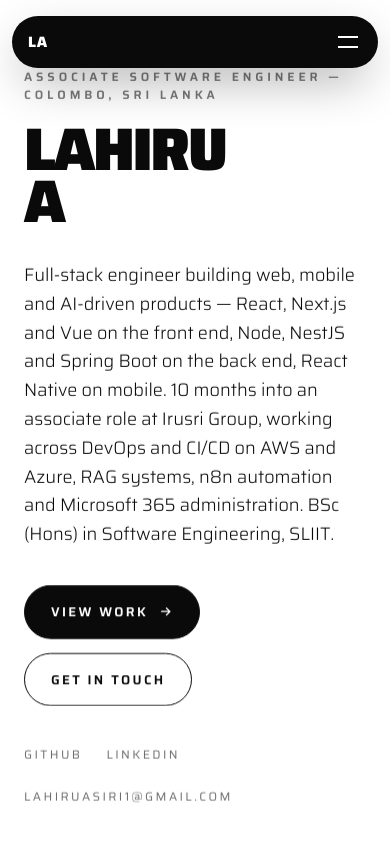
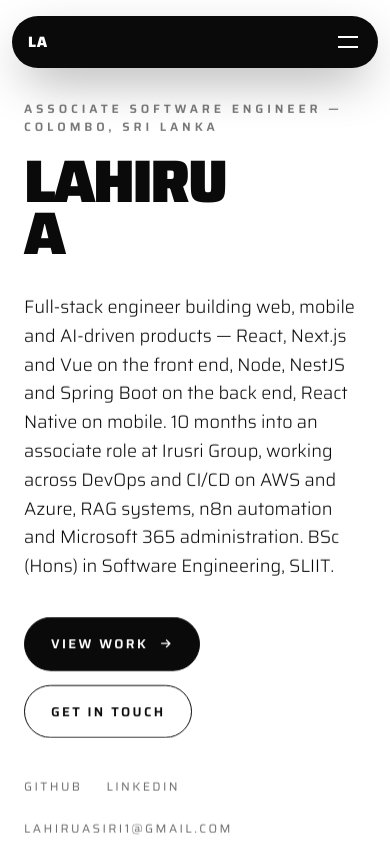
Before and after one commit to lahiruAsiri/Portfolio, a Next.js app: page / in a window 390 px wide. Shown: the top 844 px of the page. Built offline with nearby package versions, Linux system fonts and the light colour scheme.

Commit message:
Update Hero.tsx

```diff
--- a/components/Hero.tsx
+++ b/components/Hero.tsx
@@ -6,7 +6,7 @@ import { ArrowRight, ArrowDown, Asterisk } from "./icons";
 
 export default function Hero() {
   return (
-    <section id="home" className="scroll-mt-24 pt-20 pb-20 md:pt-32 md:pb-28">
+    <section id="home" className="scroll-mt-24 pt-28 pb-20 md:pt-32 md:pb-28">
       <div className="wrap grid items-center gap-12 md:grid-cols-[1.35fr_1fr] md:gap-16">
         <div>
           <Reveal>
```
